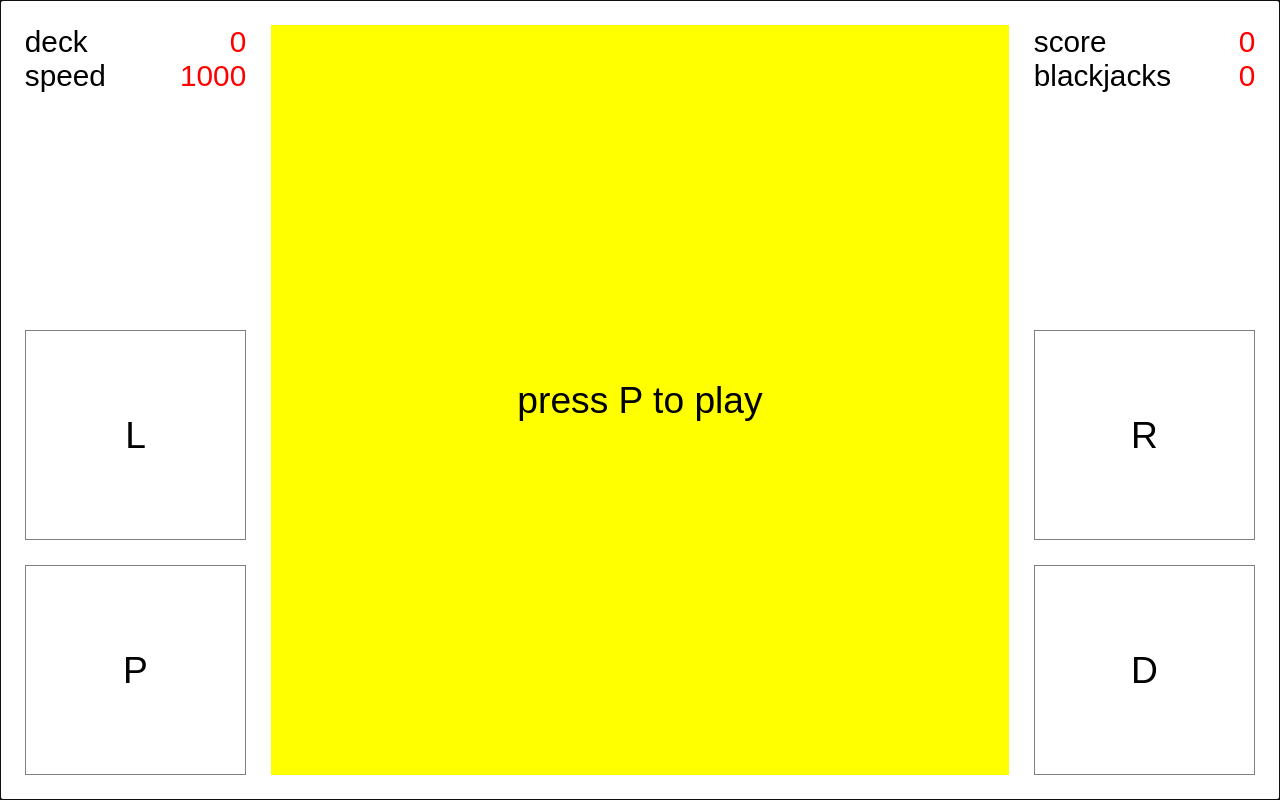
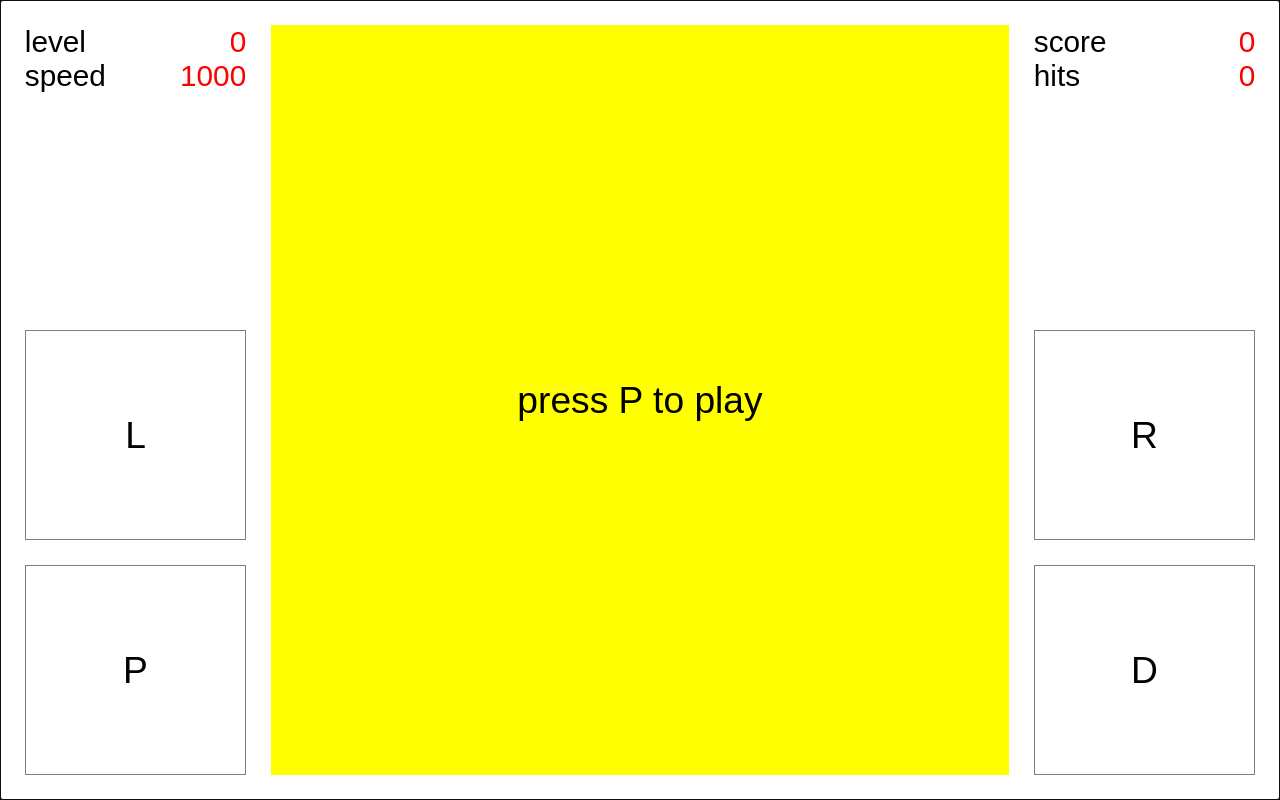
Before and after one commit to pisemsky/cardbrick, a Vue app: page / in a window 1280 px wide. Built offline with nearby package versions, Linux system fonts and the light colour scheme.

Commit message:
Rename some things

```diff
--- a/src/components/GameApp.vue
+++ b/src/components/GameApp.vue
@@ -7,7 +7,7 @@
     <div class="field">
       <game-table v-if="state == 'started'"
                   :cards="cards"
-                  :blackjack="blackjack"></game-table>
+                  :hit="hit"></game-table>
       <game-message v-if="state == 'initial'"
                     message="press P to play"></game-message>
       <game-message v-if="state == 'paused'"
@@ -15,8 +15,8 @@
       <game-message v-if="state == 'stopped'"
                     message="game over"></game-message>
     </div>
-    <game-status class="status-left" :mapping="{'deck': deckCount , 'speed': speed}"></game-status>
-    <game-status class="status-right" :mapping="{'score': score, 'blackjacks': blackjacks}"></game-status>
+    <game-status class="status-left" :mapping="{'level': level , 'speed': speed}"></game-status>
+    <game-status class="status-right" :mapping="{'score': score, 'hits': hits}"></game-status>
     <game-button class="button-nw" caption="L" @click.prevent="left()"></game-button>
     <game-button class="button-ne" caption="R" @click.prevent="right()"></game-button>
     <game-button class="button-se" caption="D" @click.prevent="down()"></game-button>
@@ -44,15 +44,15 @@ export default {
     return {
       cols: 10,
       rows: 6,
-      blackjacks: 0,
-      deckCount: 0,
+      hits: 0,
+      level: 0,
       score: 0,
       speed: 1000,
       deck: [],
       cards: [],
       currentCard: null,
       mainLoop: null,
-      blackjack: null,
+      hit: null,
       state: 'initial'
     }
   },
@@ -65,9 +65,9 @@ export default {
       switch (this.state) {
         case 'initial':
         case 'stopped':
-          this.blackjacks = 0
+          this.hits = 0
           this.score = 0
-          this.deckCount = 0
+          this.level = 0
           this.cards.splice(0, this.cards.length)
           this.generateDeck()
           this.currentCard = null
@@ -137,7 +137,7 @@ export default {
       let ranks = ['2', '3', '4', '5', '6', '7', '8', '9', '10', 'J', 'Q', 'K', 'A']
       let suits = ['spades', 'clubs', 'diamonds', 'hearts']
       let cards = []
-      let deckCount = this.deckCount + 1
+      let level = this.level + 1
       for (let i = 0; i < suits.length; i++) {
         for (let j = 0; j < ranks.length; j++) {
           let rank = ranks[j]
@@ -145,7 +145,7 @@ export default {
           cards.push({
             rank: rank,
             suit: suit,
-            id: rank + '-' + suit + '-' + deckCount
+            id: rank + '-' + suit + '-' + level
           })
         }
       }
@@ -165,7 +165,7 @@ export default {
         cards.splice(key, 1)
         i++
       }
-      this.deckCount = deckCount
+      this.level = level
     },
     removeCards (cards) {
       for (let key in cards) {
@@ -182,7 +182,7 @@ export default {
     findCard (x, y) {
       return this.cards.find((card) => card.x == x && card.y == y)
     },
-    findBlackjack () {
+    findHit () {
       for (let i = this.rows - 1; i >= 0; i--) {
         for (let j = 0; j < this.cols; j++) {
           let sequence = []
@@ -229,20 +229,20 @@ export default {
       if (this.currentCard && this.lowerCard(this.currentCard)) {
         return
       }
-      let blackjack = this.findBlackjack()
-      if (blackjack) {
-        this.blackjack = {
-          x: blackjack[0].x,
-          y: blackjack[0].y,
-          length: blackjack.length
+      let hit = this.findHit()
+      if (hit) {
+        this.hit = {
+          x: hit[0].x,
+          y: hit[0].y,
+          length: hit.length
         }
-        this.blackjacks += 1
+        this.hits += 1
         this.score += 21
-        this.removeCards(blackjack)
+        this.removeCards(hit)
         this.currentCard = null
         return
       }
-      this.blackjack = null
+      this.hit = null
       this.currentCard = this.deck.pop()
       if (!this.currentCard) {
         this.generateDeck()
--- a/src/components/GameBlackjack.vue
+++ b/src/components/GameHit.vue
@@ -1,9 +1,9 @@
 <template>
-  <div class="blackjack"></div>
+  <div class="hit"></div>
 </template>
 
 <style scoped>
-.blackjack {
+.hit {
   background-color: #ff0000;
 }
 </style>
--- a/src/components/GameTable.vue
+++ b/src/components/GameTable.vue
@@ -4,9 +4,9 @@
                :key="card.id"
                :style="getCardStyle(card)"
                v-for="card in cards"></game-card>
-    <game-blackjack :blackjack="blackjack"
-                    :style="getBlackjackStyle(blackjack)"
-                    v-if="blackjack"></game-blackjack>
+    <game-hit :hit="hit"
+                    :style="getHitStyle(hit)"
+                    v-if="hit"></game-hit>
   </div>
 </template>
 
@@ -26,15 +26,15 @@
 
 <script>
 import GameCard from './GameCard.vue'
-import GameBlackjack from './GameBlackjack.vue'
+import GameHit from './GameHit.vue'
 
 export default {
   name: 'GameTable',
   components: {
     GameCard,
-    GameBlackjack
+    GameHit
   },
-  props: ['cards', 'blackjack'],
+  props: ['cards', 'hit'],
   methods: {
     getCardStyle (card) {
       return {
@@ -42,11 +42,11 @@ export default {
         'grid-row': card.y + 1
       }
     },
-    getBlackjackStyle (blackjack) {
+    getHitStyle (hit) {
       return {
-        'grid-column-start': blackjack.x + 1,
-        'grid-column-end': blackjack.x + 1 + blackjack.length,
-        'grid-row': blackjack.y + 1
+        'grid-column-start': hit.x + 1,
+        'grid-column-end': hit.x + 1 + hit.length,
+        'grid-row': hit.y + 1
       }
     }
   }
```
